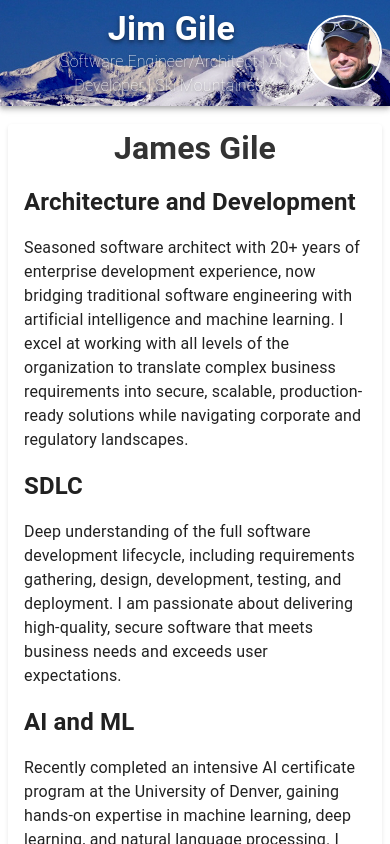
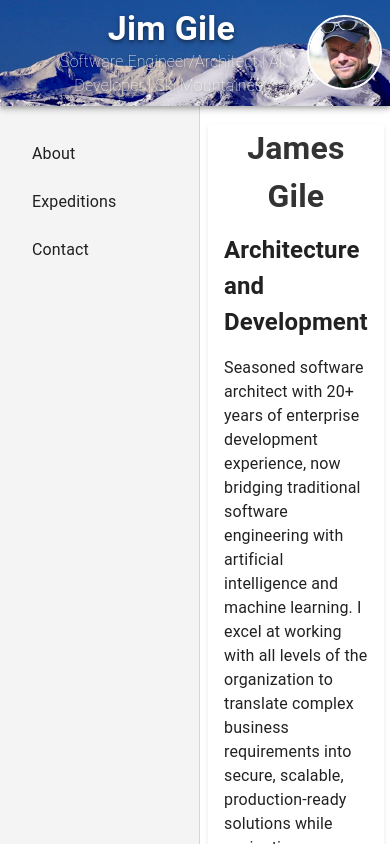
Before and after one commit to JimGile/jg-personal-website, a React (Create React App) app: page /about in a window 390 px wide. Both pictures are taken after a click on the button "menu". Shown: the top 844 px of the page. Built offline with nearby package versions, Linux system fonts and the light colour scheme; some icons are missing.

Commit message:
modifications for mobile devices

```diff
--- a/src/App.jsx
+++ b/src/App.jsx
@@ -1,7 +1,9 @@
 // src/App.jsx
 import { Box, CssBaseline } from "@mui/material";
 import { useState } from "react";
-import { Route, BrowserRouter as Router, Routes } from "react-router-dom";
+import { Route, BrowserRouter as Router, Routes, Navigate } from "react-router-dom";
+import useMediaQuery from '@mui/material/useMediaQuery';
+import { useTheme } from '@mui/material/styles';
 import './App.css';
 import AppBarHeader from './AppBarHeader';
 import Footer from './AppFooter';
@@ -12,10 +14,17 @@ const menuWidth = 200;
 
 // Main App component
 export default function App() {
-  const [menuOpen, setMenuOpen] = useState(true);
+  const theme = useTheme();
+  const isMobile = useMediaQuery(theme.breakpoints.down('sm'));
+  const [menuOpen, setMenuOpen] = useState(() => !isMobile);
 
   const toggleMenu = (state) => () => {
     setMenuOpen(!menuOpen);
+  };
+
+  // This callback will be called by AppSidebarMenu when a menu item is clicked
+  const handleMenuItemClick = () => {
+    if (isMobile) setMenuOpen(false);
   };
 
   return (
@@ -27,11 +36,18 @@ export default function App() {
         <Box sx={{ display: 'flex', flexGrow: 1, flexDirection: 'row' }}>
           {/* Sidebar Menu */}
           {menuOpen && (
-              <AppSidebarMenu menuItems={MENU_ITEMS} menuWidth={menuWidth} />
+            <AppSidebarMenu
+              menuItems={MENU_ITEMS}
+              menuWidth={menuWidth}
+              onMenuItemClick={handleMenuItemClick}
+              isMobile={isMobile}
+            />
           )}
           {/* Main Content */}
           <Box sx={{ flexGrow: 1, padding: 1, backgroundColor: '#ffffff' }} >
             <Routes>
+              {/* Default route redirects to the first menu item */}
+              <Route path="/" element={<Navigate to={`/${MENU_ITEMS[0].name.toLowerCase()}`} replace />} />
               {MENU_ITEMS.map((menuItem) => (
                 <Route
                   key={menuItem.name}
--- a/src/AppSidebarMenu.jsx
+++ b/src/AppSidebarMenu.jsx
@@ -2,14 +2,21 @@ import { Box, List, ListItem, ListItemText } from "@mui/material";
 import PropTypes from "prop-types";
 import { useNavigate } from "react-router-dom";
 
-export default function Sidebar({ menuItems, menuWidth }) {
+export default function Sidebar({ menuItems, menuWidth, onMenuItemClick }) {
     const navigate = useNavigate();
 
     return (
         <Box component="nav" aria-label="Sidebar Menu" sx={{ width: menuWidth, flexShrink: 0, padding: 2, borderRight: '1px solid rgba(0, 0, 0, 0.12)', backgroundColor: '#f4f4f4', }}>
             <List>
                 {menuItems.map((menuItem) => (
-                    <ListItem button key={menuItem.name} onClick={() => navigate(`/${menuItem.name.toLowerCase()}`)}>
+                    <ListItem
+                        button
+                        key={menuItem.name}
+                        onClick={() => {
+                            navigate(`/${menuItem.name.toLowerCase()}`);
+                            if (onMenuItemClick) onMenuItemClick();
+                        }}
+                    >
                         <ListItemText primary={menuItem.name} />
                     </ListItem>
                 ))}
@@ -21,4 +28,5 @@ export default function Sidebar({ menuItems, menuWidth }) {
 Sidebar.propTypes = {
     menuItems: PropTypes.arrayOf(PropTypes.object).isRequired,
     menuWidth: PropTypes.number,
+    onMenuItemClick: PropTypes.func,
 };
```
